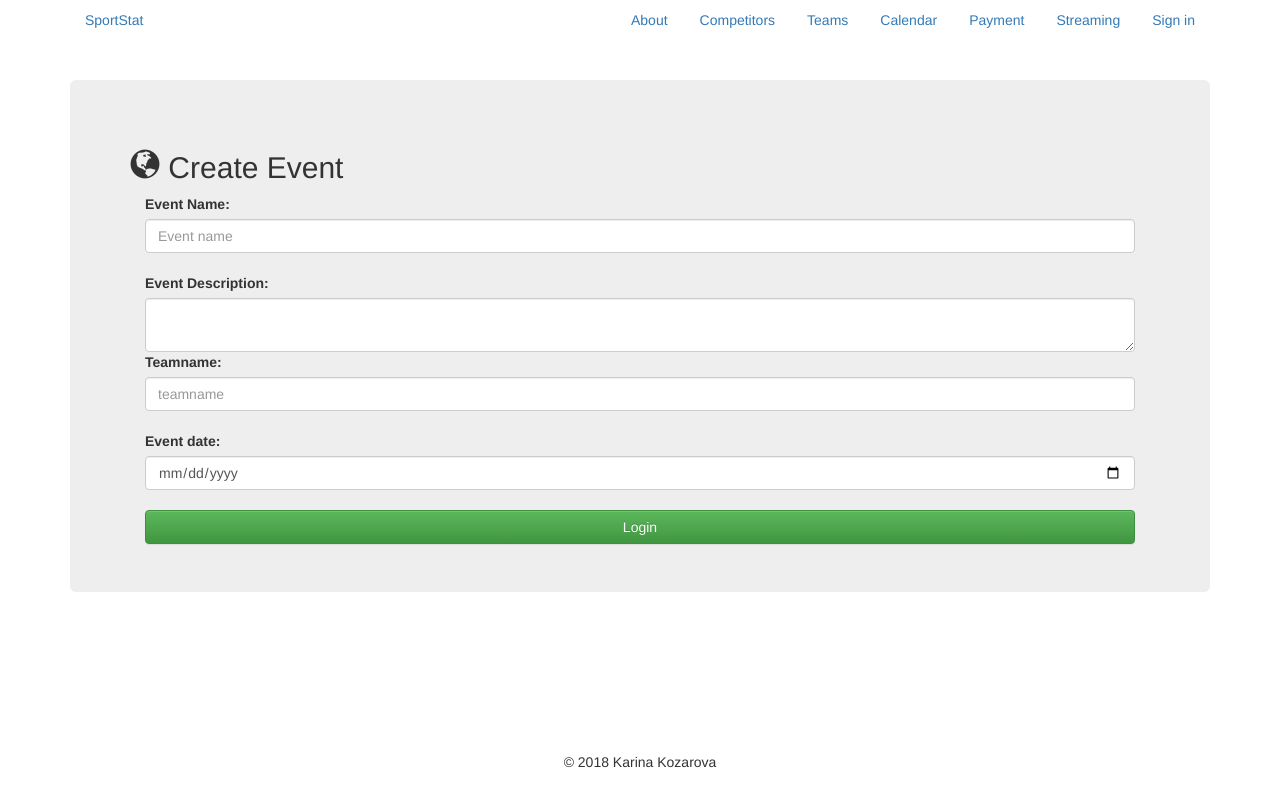
After one commit to karinakozarova/SportStat, a Python web app: template app/templates/new_event.html in a window 1280 px wide. The commit adds this page. Run offline with Jinja, Linux system fonts and the light colour scheme; the template is opened without the code that fills it, so the values that code supplies are empty; some libraries are stand-ins or nearby versions; some web fonts are replaced.

Commit message:
added create event view

```diff
--- a/app/templates/base.html
+++ b/app/templates/base.html
@@ -5,6 +5,7 @@
     <link rel="stylesheet" href="https://maxcdn.bootstrapcdn.com/bootstrap/3.3.7/css/bootstrap.min.css">
     <link rel="stylesheet" media="screen" href ="static/bootstrap.min.css">
     <link rel="stylesheet" href="static/bootstrap-theme.min.css">
+    <script src="//code.jquery.com/jquery-1.11.1.min.js"></script>
     <meta name="viewport" content = "width=device-width, initial-scale=1.0">
     {% block style %}{% endblock %}
   </head>
--- a/app/templates/calendar.html
+++ b/app/templates/calendar.html
@@ -4,5 +4,10 @@
 <br>
 <div class="jumbotron">
   <h1>Calendar</h1>
+
+  <a href ="/new_event">
+  	<button type="submit" class="btn btn-success btn-large btn-block" style="margin: 2%;padding: 1%">Create a new event </button>
+  </a>
+
 </div>
 {% endblock %}
--- /dev/null
+++ b/app/templates/new_event.html
@@ -0,0 +1,33 @@
+{% extends "base.html" %}
+{% block title %}Team Stats{% endblock %}
+{% block body %}
+<br>
+<div class="jumbotron">
+      <h2> <i class="glyphicon glyphicon-globe"></i>  Create Event </h2>
+      <div class="container-fluid">
+        {% if error %}
+          <p class="error"><strong>Error:</strong> {{ error }}
+        {% endif %}
+
+
+        <form action="" method="post">
+            <label for="eventname">Event Name: </label>
+            <input class="form-control" name="eventName" placeholder="Event name" type="text" /> <br>
+
+            <label for="eventdescription">Event Description: </label>
+            <textarea name="message" id="message" class="form-control" placeholder=" Enter the evenet description here..."> </textarea>
+
+            <label for="teamname">Teamname: </label>
+            <input type="teamname" class="form-control" placeholder="teamname" name="teamname" value="{{
+              request.form.teamname}}">
+            <br>
+
+            <label for="eventdate">Event date: </label>
+            <input type="date" name="date" class="form-control" >
+            <br>
+          <button type="submit" class="btn btn-success btn-block" value="Login">Login</button>
+        </form>
+
+      </div>
+</div>
+{% endblock %}
```
Also changed, not shown: app/views.py (+56 -5 lines), test.db.
